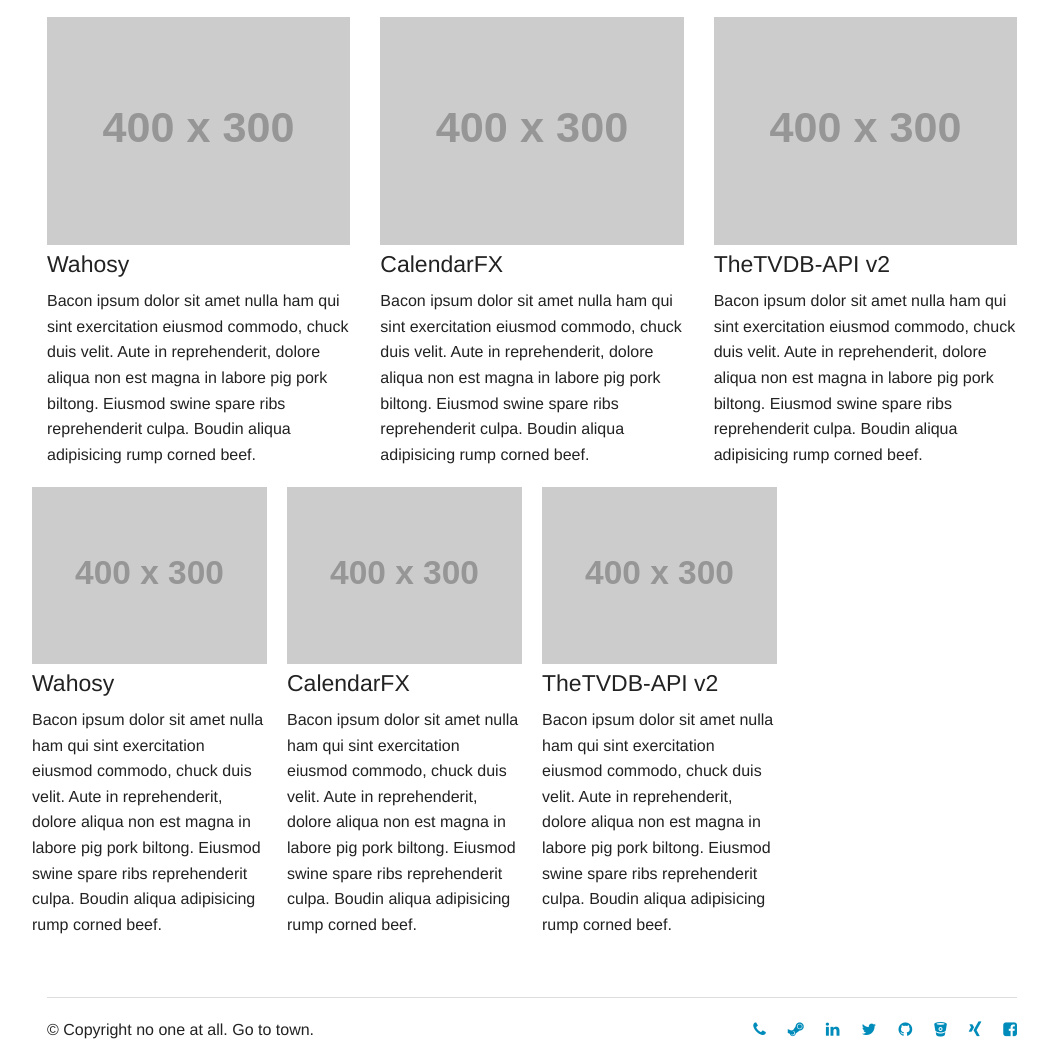
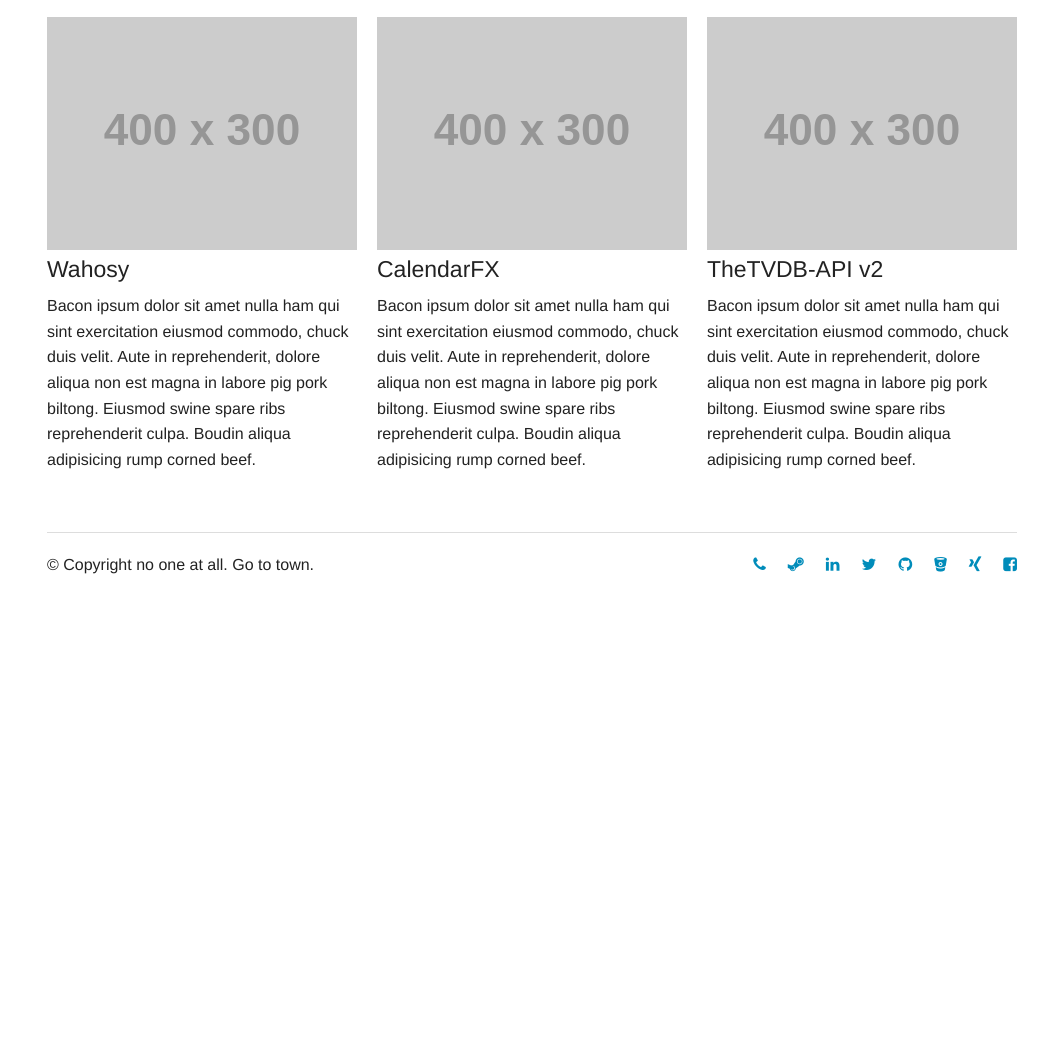
Before and after one commit to kongSugar/kongSugar.github.io, a plain HTML site: page startpage.html in a window 1280 px wide. Shown: the part 285-1348 px from the top of the page, without its empty margins (108-1156 px from the left). After the commit the page ends 883 px from the top, so only its background shows below. Drawn offline with Linux system fonts and the light colour scheme; placeholder pictures from the web are drawn by us; some icons are missing.

Commit message:
init foundation

```diff
--- a/startpage.html
+++ b/startpage.html
@@ -15,7 +15,7 @@
 <div class="_header">
     <div class="row">
         <div class="large-12 columns">
-            <div class="nav-bar" >
+            <div class="nav-bar">
                 <nav class="top-bar" data-topbar role="navigation" style="background-color: #74bfdd;">
                     <ul class="title-area">
                         <li class="name">
@@ -55,8 +55,10 @@
 
                 <div class="row">
                     <div class="large-9 columns">
-                        <p>We'd love to hear from you, you attractive person you. Bacon ipsum dolor sit amet nulla ham qui sint exercitation eiusmod commodo, chuck duis velit. Aute in
-                            reprehenderit, dolore aliqua non est magna in labore pig pork biltong. Eiusmod swine spare ribs
+                        <p>We'd love to hear from you, you attractive person you. Bacon ipsum dolor sit amet nulla ham
+                            qui sint exercitation eiusmod commodo, chuck duis velit. Aute in
+                            reprehenderit, dolore aliqua non est magna in labore pig pork biltong. Eiusmod swine spare
+                            ribs
                             reprehenderit culpa. Boudin aliqua adipisicing rump corned beef.</p>
                     </div>
                     <div class="large-3 columns">
@@ -71,60 +73,35 @@
 
 <div class="_previews">
     <div class="row">
-        <div class="large-4 columns">
-            <img src="http://placehold.it/400x300&text=[wahosy]"/>
+        <div class="large-12 columns">
+
+            <ul class="small-block-grid-2 medium-block-grid-3 large-block-grid-3">
+                <li><img src="http://placehold.it/400x300&text=[wahosy]"/>
                     <h4>Wahosy</h4>
 
-            <p>Bacon ipsum dolor sit amet nulla ham qui sint exercitation eiusmod commodo, chuck duis velit. Aute in
+                    <p>Bacon ipsum dolor sit amet nulla ham qui sint exercitation eiusmod commodo, chuck duis velit.
+                        Aute in
                         reprehenderit, dolore aliqua non est magna in labore pig pork biltong. Eiusmod swine spare ribs
-                reprehenderit culpa. Boudin aliqua adipisicing rump corned beef.</p>
-        </div>
-
-        <div class="large-4 columns">
-            <img src="http://placehold.it/400x300&text=[CalendarFX]"/>
+                        reprehenderit culpa. Boudin aliqua adipisicing rump corned beef.</p></li>
+                <li><img src="http://placehold.it/400x300&text=[CalendarFX]"/>
                     <h4>CalendarFX</h4>
 
-            <p>Bacon ipsum dolor sit amet nulla ham qui sint exercitation eiusmod commodo, chuck duis velit. Aute in
+                    <p>Bacon ipsum dolor sit amet nulla ham qui sint exercitation eiusmod commodo, chuck duis velit.
+                        Aute in
                         reprehenderit, dolore aliqua non est magna in labore pig pork biltong. Eiusmod swine spare ribs
-                reprehenderit culpa. Boudin aliqua adipisicing rump corned beef.</p>
-        </div>
-
-        <div class="large-4 columns">
-            <a href="#">
+                        reprehenderit culpa. Boudin aliqua adipisicing rump corned beef.</p></li>
+                <li><a href="#">
                     <img src="http://placehold.it/400x300&text=[TheTVDB-API v2]"/>
                     <h4>TheTVDB-API v2</h4>
                 </a>
-            <p>Bacon ipsum dolor sit amet nulla ham qui sint exercitation eiusmod commodo, chuck duis velit. Aute in
-                reprehenderit, dolore aliqua non est magna in labore pig pork biltong. Eiusmod swine spare ribs
-                reprehenderit culpa. Boudin aliqua adipisicing rump corned beef.</p>
-        </div>
-    </div>
-</div>
 
-<div class="_previewsAsBlockGrid">
-    <div class="row">
-        <ul class="small-block-grid-2 medium-block-grid-3 large-block-grid-4">
-            <li>            <img src="http://placehold.it/400x300&text=[wahosy]"/>
-                <h4>Wahosy</h4>
-
-                <p>Bacon ipsum dolor sit amet nulla ham qui sint exercitation eiusmod commodo, chuck duis velit. Aute in
-                    reprehenderit, dolore aliqua non est magna in labore pig pork biltong. Eiusmod swine spare ribs
-                    reprehenderit culpa. Boudin aliqua adipisicing rump corned beef.</p></li>
-            <li>            <img src="http://placehold.it/400x300&text=[CalendarFX]"/>
-                <h4>CalendarFX</h4>
-
-                <p>Bacon ipsum dolor sit amet nulla ham qui sint exercitation eiusmod commodo, chuck duis velit. Aute in
-                    reprehenderit, dolore aliqua non est magna in labore pig pork biltong. Eiusmod swine spare ribs
-                    reprehenderit culpa. Boudin aliqua adipisicing rump corned beef.</p></li>
-            <li>            <a href="#">
-                <img src="http://placehold.it/400x300&text=[TheTVDB-API v2]"/>
-                <h4>TheTVDB-API v2</h4>
-            </a>
-                <p>Bacon ipsum dolor sit amet nulla ham qui sint exercitation eiusmod commodo, chuck duis velit. Aute in
+                    <p>Bacon ipsum dolor sit amet nulla ham qui sint exercitation eiusmod commodo, chuck duis velit.
+                        Aute in
                         reprehenderit, dolore aliqua non est magna in labore pig pork biltong. Eiusmod swine spare ribs
                         reprehenderit culpa. Boudin aliqua adipisicing rump corned beef.</p></li>
 
             </ul>
+        </div>
     </div>
 </div>
 
```
Lines whose indentation alone changed are shown as unchanged.
